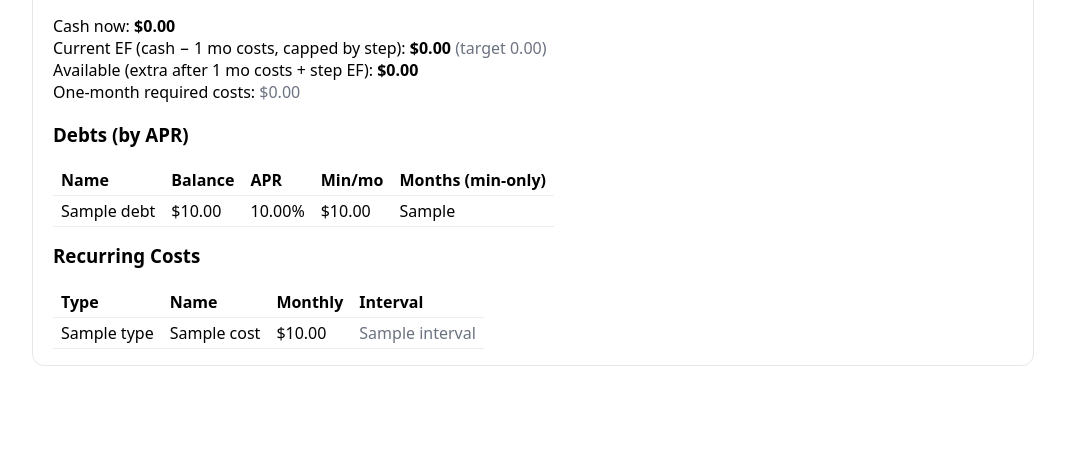
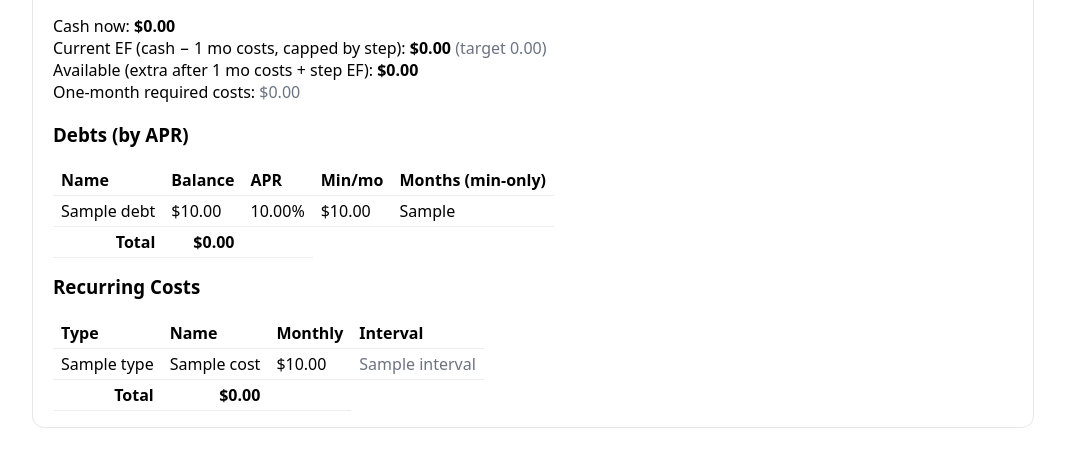
Before and after one commit to EnriqueGalindo/p-fi, a Flask app: template app/templates/overview.html in a window 1280 px wide. Shown: the part 812-1272 px from the top of the page, without its empty margins (0-1065 px from the left). Before the commit the page ends 1178 px from the top, so only its background shows below. Run offline with Flask 3, Linux system fonts and the light colour scheme; the template is opened without the code that fills it: most values are stand-ins (such as "Sample title", 1, 10 or a date in 2020).

Commit message:
filter costs that are 0 and add monthly total

```diff
--- a/app/blueprints/plan.py
+++ b/app/blueprints/plan.py
@@ -107,9 +107,12 @@ def overview():
             "type": (a.get("type") or ""),
         })
         total_accounts_balance += bal
+    accounts_rows.sort(key=lambda x: (x["balance"] or 0), reverse=True)
+
 
     # debts sorted by APR, with months to payoff using min payments
     debts_rows = []
+    total_debt_balance = 0.0
     for d in debts:
         bal = float(d.get("balance") or 0)
         apr = float(d.get("apr") or 0)
@@ -123,17 +126,19 @@ def overview():
                 "min_payment": round(mp, 2),
                 "months_to_payoff": months,
             })
+            total_debt_balance += bal
     debts_rows.sort(key=lambda x: x["apr"], reverse=True)
 
     # costs (include the new type)
     cost_rows = []
     for c in costs:
-        cost_rows.append({
-            "name": c.get("name") or "",
-            "type": (c.get("type") or ""),
-            "amount_monthly": round(_to_monthly(c.get("amount"), c.get("interval")), 2),
-            "interval": (c.get("interval") or "monthly")
-        })
+        if c.get("amount") > 0:
+            cost_rows.append({
+                "name": c.get("name") or "",
+                "type": (c.get("type") or ""),
+                "amount_monthly": round(_to_monthly(c.get("amount"), c.get("interval")), 2),
+                "interval": (c.get("interval") or "monthly")
+            })
     cost_rows.sort(key=lambda x: (x["type"] or "zzz", -x["amount_monthly"]))
 
     summary = {
@@ -154,7 +159,9 @@ def overview():
         accounts_total=round(total_accounts_balance, 2),
         summary=summary,
         debts=debts_rows,
+        debts_total=round(total_debt_balance, 2),
         costs=cost_rows,
+        costs_total=round(costs_monthly, 2),
         weekly=weekly,
         plan=plan,
     )
--- a/app/templates/overview.html
+++ b/app/templates/overview.html
@@ -109,6 +109,13 @@
       </tr>
       {% endfor %}
     </tbody>
+    <tfoot>
+      <tr>
+        <th style="text-align:right;">Total</th>
+        <th style="text-align:right;">${{ '%.2f'|format(debts_total) }}</th>
+        <th></th>
+      </tr>
+    </tfoot>
   </table>
 
   <h3 style="margin-top:1rem;">Recurring Costs</h3>
@@ -124,6 +131,13 @@
       </tr>
       {% endfor %}
     </tbody>
+    <tfoot>
+      <tr>
+        <th style="text-align:right;">Total</th>
+        <th style="text-align:right;">${{ '%.2f'|format(debts_total) }}</th>
+        <th></th>
+      </tr>
+    </tfoot>
   </table>
 </div>
 {% endblock %}
```
